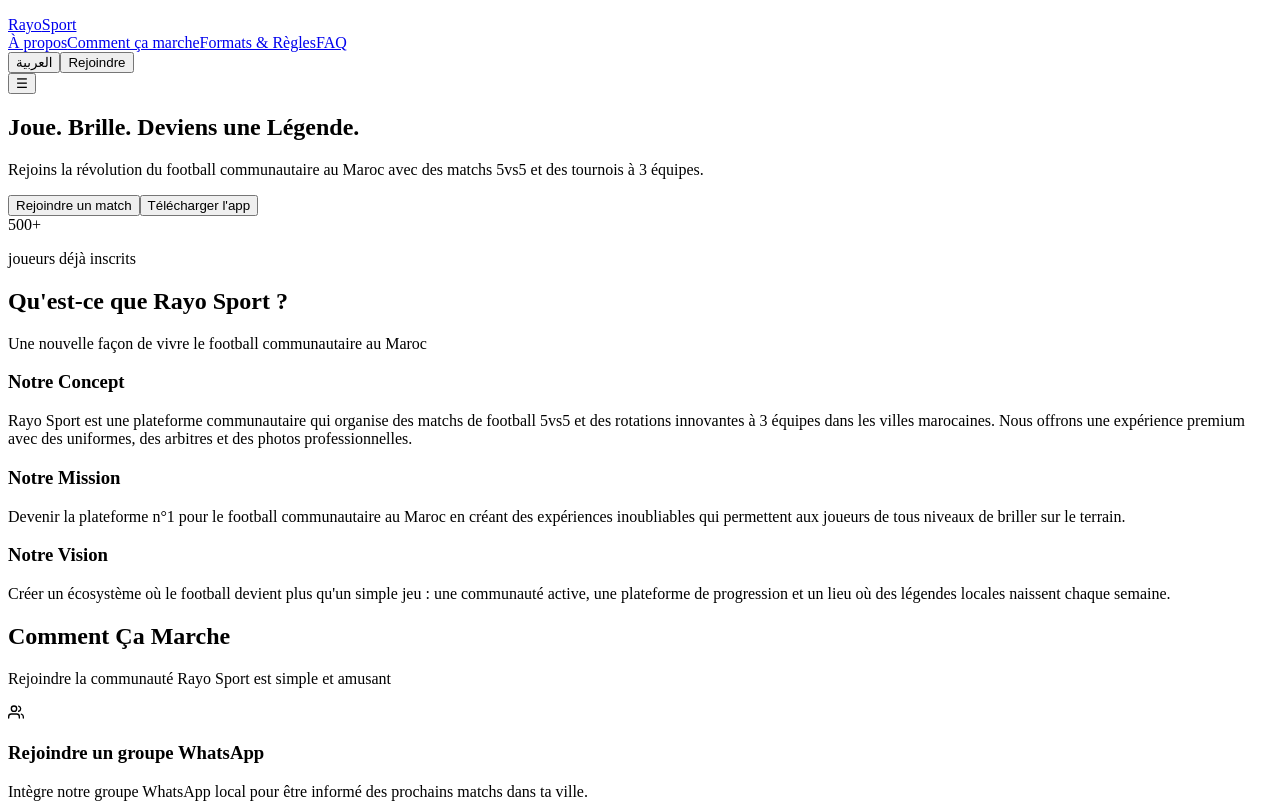
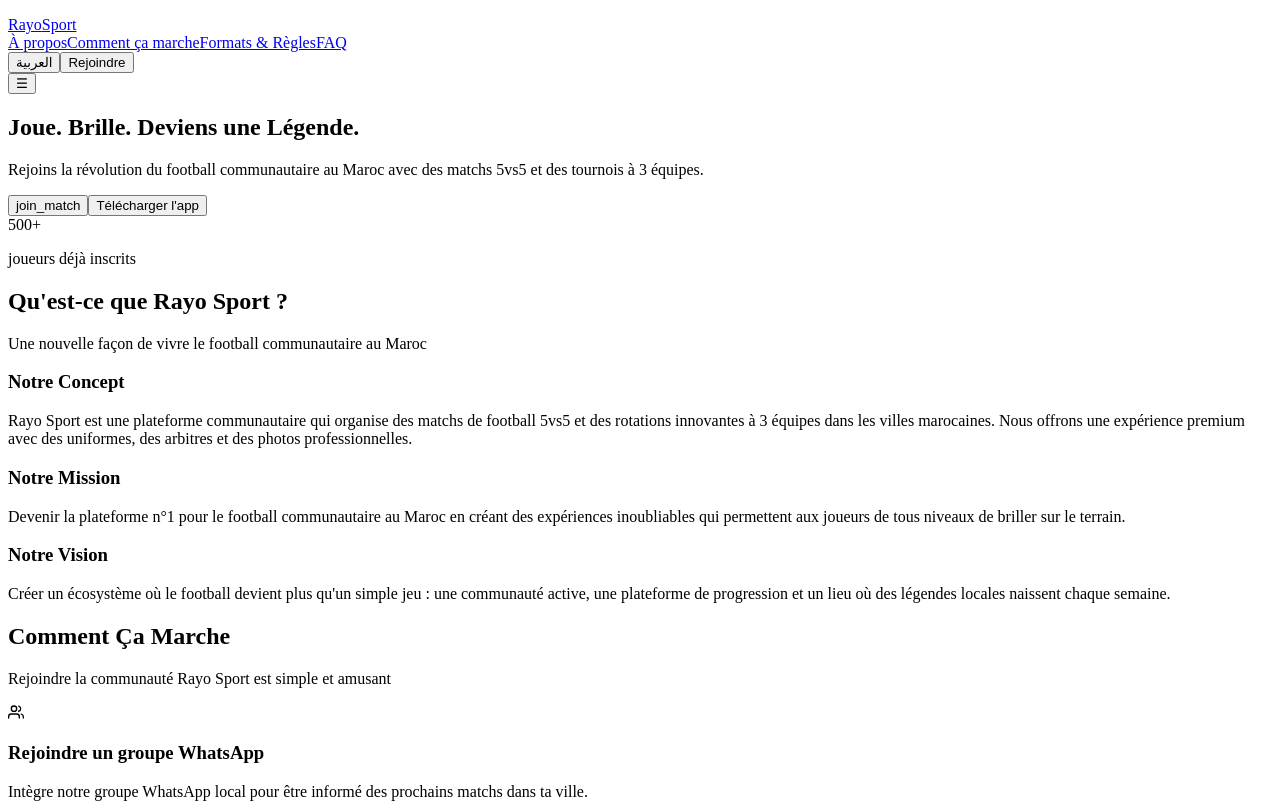
Before and after one commit to rayosport/rayosportma, a React (Vite) app in the folder client/: page /rayosportma in a window 1280 px wide. Shown: the top 803 px of the page. Built offline with nearby package versions, Linux system fonts and the light colour scheme.

Commit message:
fixe select city

```diff
--- a/client/src/pages/Home.tsx
+++ b/client/src/pages/Home.tsx
@@ -7,6 +7,7 @@ import FaqSectionComponent from "@/components/sections/FaqSection";
 import RulesSectionComponent from "@/components/sections/RulesSection";
 import { useNav } from "@/hooks/use-intersection";
 import { FiUsers, FiCalendar, FiActivity, FiAward } from "react-icons/fi";
+import { CitySelector } from "@/components/ui/CitySelector";
 
 // Hero section
 const HeroSection = () => {
@@ -23,7 +24,7 @@ const HeroSection = () => {
             {t("hero_subtitle")}
           </p>
           <div className="flex flex-wrap gap-5">
-            <button className="btn-primary px-8 py-4 text-lg">{t("hero_cta_primary")}</button>
+            <CitySelector />
             <button className="btn-outline px-8 py-4 text-lg">{t("hero_cta_secondary")}</button>
           </div>
 
```
